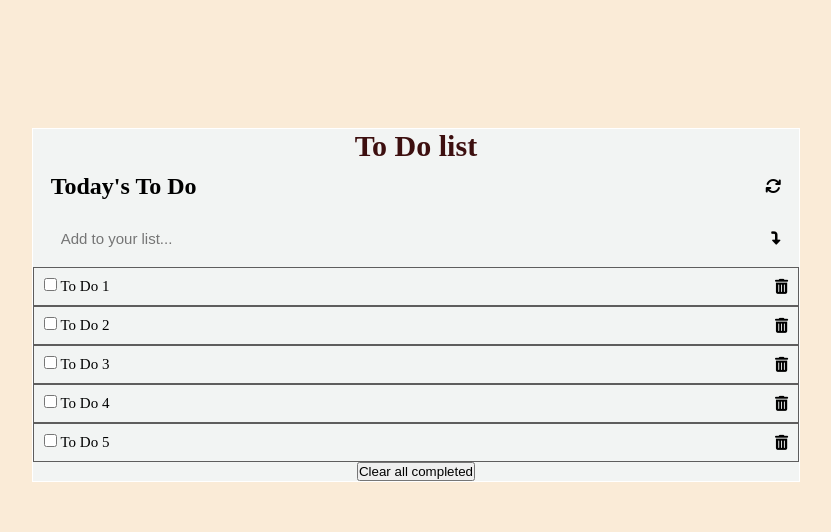
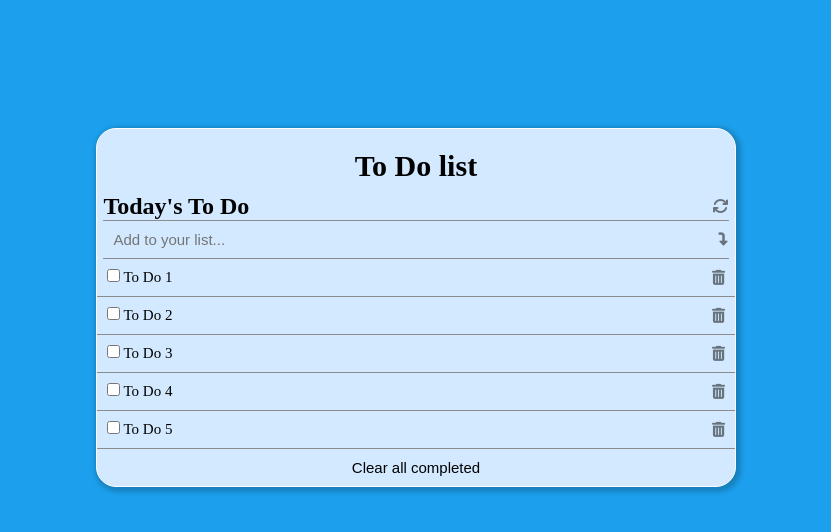
Before and after one commit to AlselwiAisha/To-Do-list-M2, a website built with webpack: page src/index.html in a window 1280 px wide. Shown: the whole page, without its empty margins (224-1055 px from the left). Built offline with nearby package versions, Linux system fonts and the light colour scheme.

Commit message:
change colors and add border to some elements

```diff
--- a/src/style.css
+++ b/src/style.css
@@ -4,7 +4,7 @@
     box-sizing: border-box;
 }
 body{
-    background-color: antiquewhite;
+    background-color: rgb(28, 160, 237);
 }
 
 .main-container{
@@ -15,14 +15,17 @@ body{
 }
 
 .container{
-    width: 60%;
+    width: 50%;
     margin: 10%;
+    padding-top: 10px;
     display: flex;
     justify-content: center;
     align-items: center;
     flex-direction: column;
     border: 1px solid white;
-    background-color: rgba(240, 248, 255, 0.693);
+    border-radius: 20px;
+    background-color: rgba(210, 233, 255);
+    box-shadow: 2px 2px 5px 3px rgba(0, 0, 0, 0.2);
 }
 .title{
     width: 100%;
@@ -35,15 +38,17 @@ body{
 
 h1{
     font-size: 30px;
-    color: rgb(61, 15, 15);
+    margin: 10px;
+    color: #000;
 }
 .list-title,
 .add-new{
     width: 98%;
-    padding: 10px;
     display: flex;
     justify-content: space-between;
     align-items: center;
+
+border-bottom: 0.5px solid rgb(140, 140, 140);
 }
 .addnewdo{
     width: 100%;
@@ -75,5 +80,22 @@ li{
     display: flex;
 justify-content: space-between;
 align-items: center;
-border: 0.5px solid rgb(94, 93, 93);
+border-bottom: 0.5px solid rgb(140, 140, 140);
 }
+#clear-btn{
+    width: 100%;
+    border: none;
+    font-size: 15px;
+    padding: 10px;
+    outline: none;
+    cursor: pointer;
+    background: transparent;
+}
+.icon{
+    opacity: 0.5;
+    cursor: pointer;
+}
+
+.icon:hover{
+    opacity: 1;
+}
```
